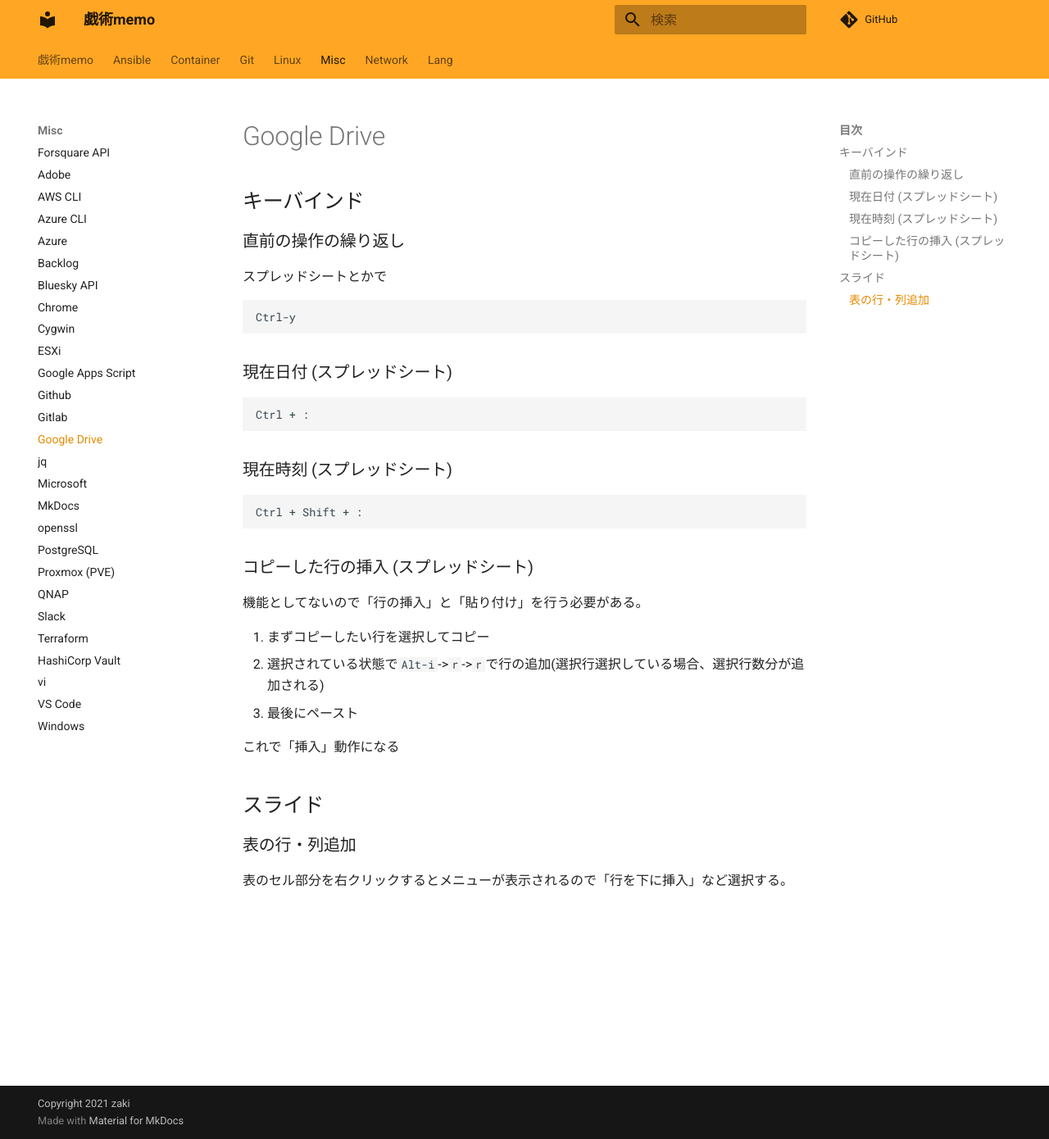
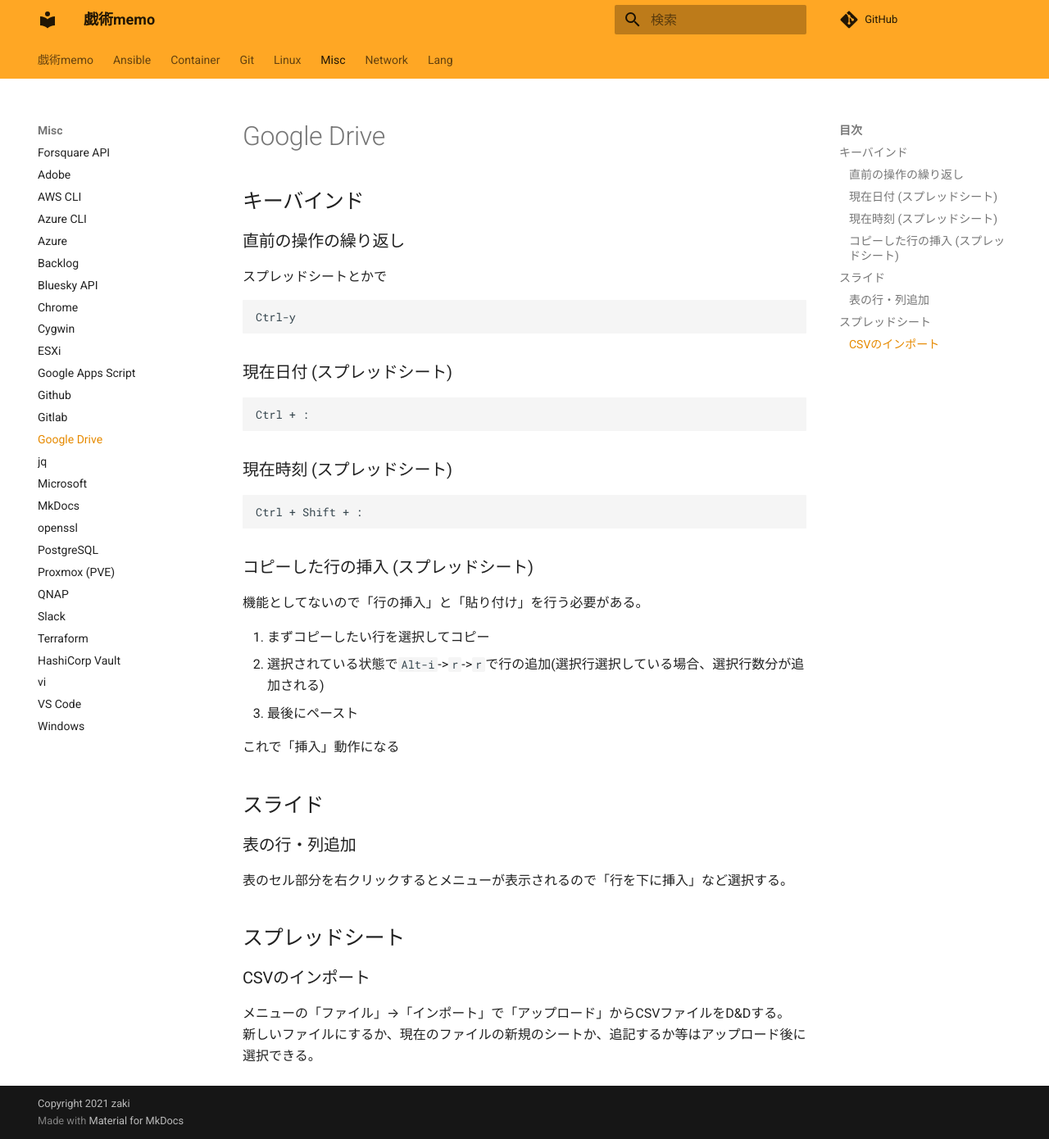
Before and after one commit to zaki-lknr/docs, an MkDocs documentation site: the page built from docs/Misc/googledrive.md, in a window 1280 px wide and 1390 px high. Shown: the whole window at 82% size. Built offline with MkDocs 1.6.1 and Material for MkDocs 9.7.7, drawn with Linux system fonts in a browser that asks for light colours; comment, search, counter and statistics services are not loaded.

Commit message:
add: misc/googledrive: スプレッドシートのCSVインポート

```diff
--- a/docs/Misc/googledrive.md
+++ b/docs/Misc/googledrive.md
@@ -37,3 +37,10 @@ Ctrl + Shift + :
 ### 表の行・列追加
 
 表のセル部分を右クリックするとメニューが表示されるので「行を下に挿入」など選択する。
+
+## スプレッドシート
+
+### CSVのインポート
+
+メニューの「ファイル」→「インポート」で「アップロード」からCSVファイルをD&Dする。
+新しいファイルにするか、現在のファイルの新規のシートか、追記するか等はアップロード後に選択できる。
```
